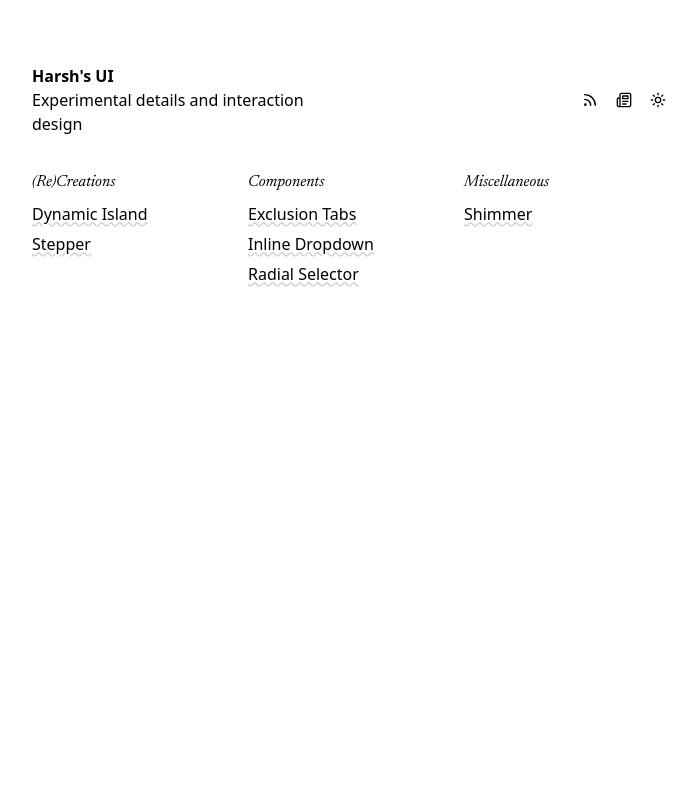
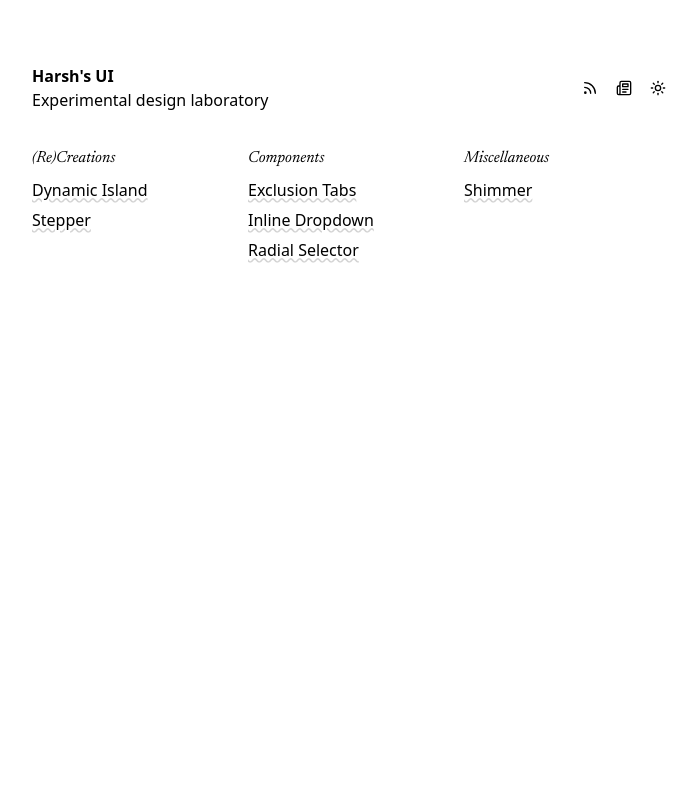
Before and after one commit to haaarshsingh/ui, a Next.js app: page / in a window 1280 px wide. Shown: the top 800 px of the page, without its empty margins (288-985 px from the left). Built offline with nearby package versions, Linux system fonts and the light colour scheme.

Commit message:
add next themes

```diff
--- /dev/null
+++ b/app/components/Header.tsx
@@ -0,0 +1,45 @@
+"use client";
+
+import { useTheme } from "next-themes";
+import { LuMoon, LuNewspaper, LuRss, LuSun } from "react-icons/lu";
+
+export default () => {
+  const { theme, setTheme } = useTheme();
+
+  return (
+    <header className="flex items-center justify-between">
+      <div className="w-1/2">
+        <h1>Harsh&apos;s UI</h1>
+        <p>Experimental design laboratory</p>
+      </div>
+      <div className="flex items-center gap-x-1.5">
+        <a
+          href="/rss"
+          target="_blank"
+          rel="noreferrer"
+          className="rounded p-1.5 transition-colors hover:bg-neutral-100 active:bg-neutral-200 dark:hover:bg-neutral-700/50 dark:active:bg-neutral-700/70"
+          title="RSS Feed"
+          aria-label="RSS Feed"
+        >
+          <LuRss />
+        </a>
+        <a
+          className="rounded p-1.5 transition-colors hover:bg-neutral-100 active:bg-neutral-200 dark:hover:bg-neutral-700/50 dark:active:bg-neutral-700/70"
+          href="#newsletter"
+          title="Newsletter"
+          aria-label="Newsletter"
+        >
+          <LuNewspaper />
+        </a>
+        <button
+          className="rounded p-1.5 transition-colors hover:bg-neutral-100 active:bg-neutral-200 dark:hover:bg-neutral-700/50 dark:active:bg-neutral-700/70"
+          onClick={() => setTheme(theme === "light" ? "dark" : "light")}
+          title="Toggle Theme"
+          aria-label="Toggle Theme"
+        >
+          {theme === "light" ? <LuMoon /> : <LuSun />}
+        </button>
+      </div>
+    </header>
+  );
+};
--- /dev/null
+++ b/app/components/Providers.tsx
@@ -0,0 +1,24 @@
+"use client";
+
+import { ThemeProvider } from "next-themes";
+import { FC, ReactNode, useEffect, useState } from "react";
+import Footer from "./Footer";
+import { Toaster } from "sonner";
+
+export default (({ children }) => {
+  const [mounted, setMounted] = useState(false);
+  useEffect(() => {
+    setMounted(true);
+  }, []);
+
+  if (mounted)
+    return (
+      <ThemeProvider attribute="class">
+        <div className="flex min-h-screen justify-center">
+          <div className="w-[90vw] sm:w-content">{children}</div>
+        </div>
+        <Footer />
+        <Toaster richColors />
+      </ThemeProvider>
+    );
+}) as FC<{ children: ReactNode }>;
--- a/app/layout.tsx
+++ b/app/layout.tsx
@@ -4,6 +4,8 @@ import Footer from "./components/Footer";
 import { Toaster } from "sonner";
 import { ReactNode } from "react";
 import "./globals.css";
+import { ThemeProvider } from "next-themes";
+import Providers from "./components/Providers";
 
 const newsreader = localFont({
   src: "./fonts/newsreader.woff2",
@@ -27,12 +29,12 @@ export const metadata: Metadata = {
   title: "UI",
   creator: "Harsh Singh",
   publisher: "Harsh Singh",
-  description: "Experimental details and interaction design.",
+  description: "Experimental design laboratory.",
   keywords: ["Harsh Singh", "harshhhdev", "haaarshsingh"],
   authors: [{ name: "Harsh Singh", url: "https://harshsingh.xyz" }],
   openGraph: {
     title: "UI",
-    description: "Experimental details and interaction design.",
+    description: "Experimental design laboratory.",
     url: "https://ui.harshsingh.xyz",
     siteName: "UI",
     images: [
@@ -62,7 +64,7 @@ export const metadata: Metadata = {
   twitter: {
     card: "summary_large_image",
     title: "UI",
-    description: "Experimental details and interaction design.",
+    description: "Experimental design laboratory.",
     siteId: "haaarshsingh",
     creator: "@haaarshsingh",
     creatorId: "haaarshsingh",
@@ -90,13 +92,9 @@ export default ({
   children: ReactNode;
 }>) => {
   return (
-    <html lang="en">
+    <html lang="en" suppressHydrationWarning>
       <body className={`${newsreader.variable} antialiased`}>
-        <div className="flex min-h-screen justify-center">
-          <div className="w-[90vw] sm:w-content">{children}</div>
-        </div>
-        <Footer />
-        <Toaster richColors />
+        <Providers>{children}</Providers>
       </body>
     </html>
   );
--- a/app/page.tsx
+++ b/app/page.tsx
@@ -1,34 +1,10 @@
+import Header from "./components/Header";
 import Main from "./components/Main";
-import { LuNewspaper, LuRss, LuSun } from "react-icons/lu";
 import Newsletter from "./components/Newsletter";
 
 export default () => (
   <div className="mt-16">
-    <header className="flex items-center justify-between">
-      <div className="w-1/2">
-        <h1>Harsh&apos;s UI</h1>
-        <p>Experimental details and interaction design</p>
-      </div>
-      <div className="flex items-center gap-x-1.5">
-        <a
-          href="/rss"
-          target="_blank"
-          rel="noreferrer"
-          className="rounded p-1.5 transition-colors hover:bg-neutral-700/50 active:bg-neutral-700/70"
-        >
-          <LuRss />
-        </a>
-        <a
-          className="rounded p-1.5 transition-colors hover:bg-neutral-700/50 active:bg-neutral-700/70"
-          href="#newsletter"
-        >
-          <LuNewspaper />
-        </a>
-        <button className="rounded p-1.5 transition-colors hover:bg-neutral-700/50 active:bg-neutral-700/70">
-          <LuSun />
-        </button>
-      </div>
-    </header>
+    <Header />
     <Main />
     <Newsletter />
   </div>
--- a/app/rss/route.ts
+++ b/app/rss/route.ts
@@ -26,7 +26,7 @@ export const GET = async () => {
     <channel>
         <title>Harsh Singh's UI</title>
         <link>https://harshsingh.xyz</link>
-        <description>Experimental details and interaction design.</description>
+        <description>Experimental design laboratory.</description>
         ${itemsXml}
     </channel>
   </rss>`;
--- a/package.json
+++ b/package.json
@@ -13,6 +13,7 @@
     "framer-motion": "^11.5.4",
     "next": "14.2.11",
     "next-mdx-remote": "^5.0.0",
+    "next-themes": "^0.3.0",
     "react": "^18",
     "react-dom": "^18",
     "react-icons": "^5.3.0",
--- a/tailwind.config.ts
+++ b/tailwind.config.ts
@@ -1,6 +1,7 @@
 import type { Config } from "tailwindcss";
 
 const config: Config = {
+  darkMode: "class",
   content: ["./app/**/*.{js,ts,jsx,tsx,mdx}"],
   theme: {
     extend: {
```
Also changed, not shown: 1 other file (tests, documents, lock files or other folders).
